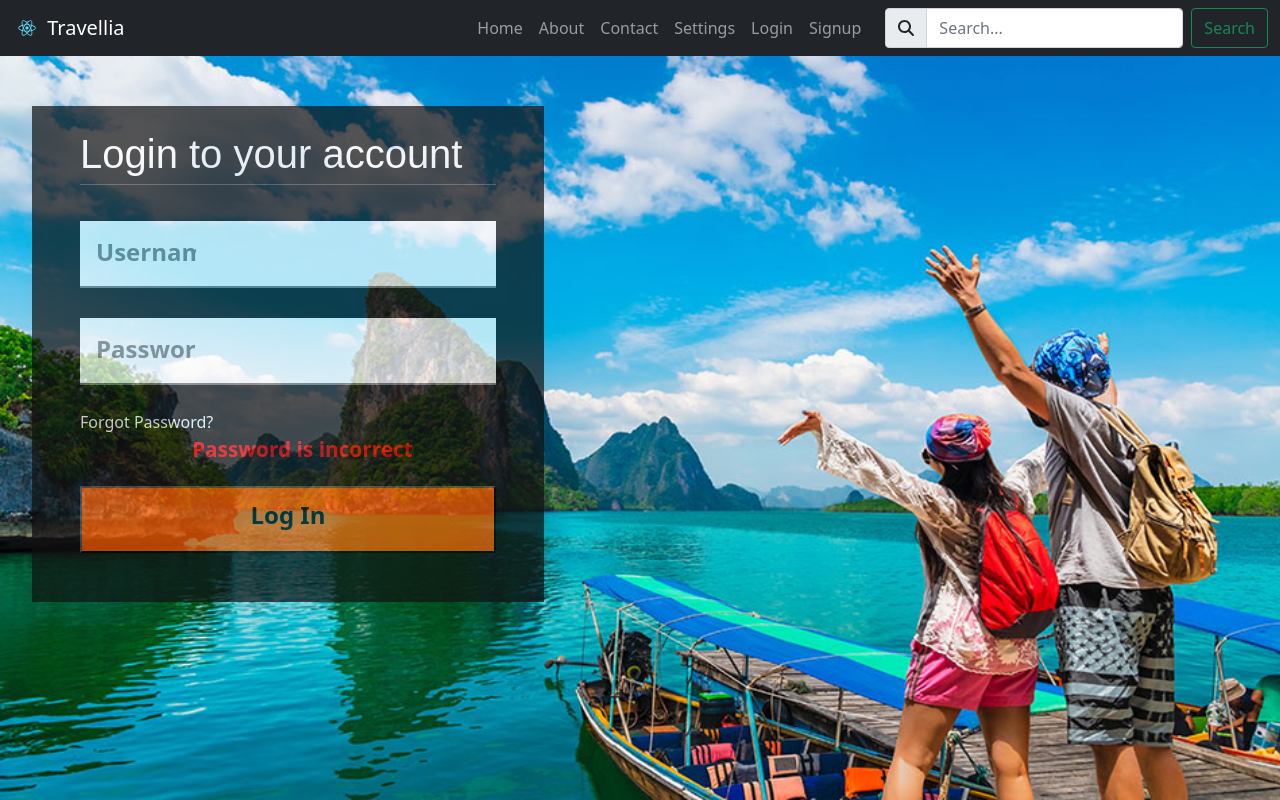
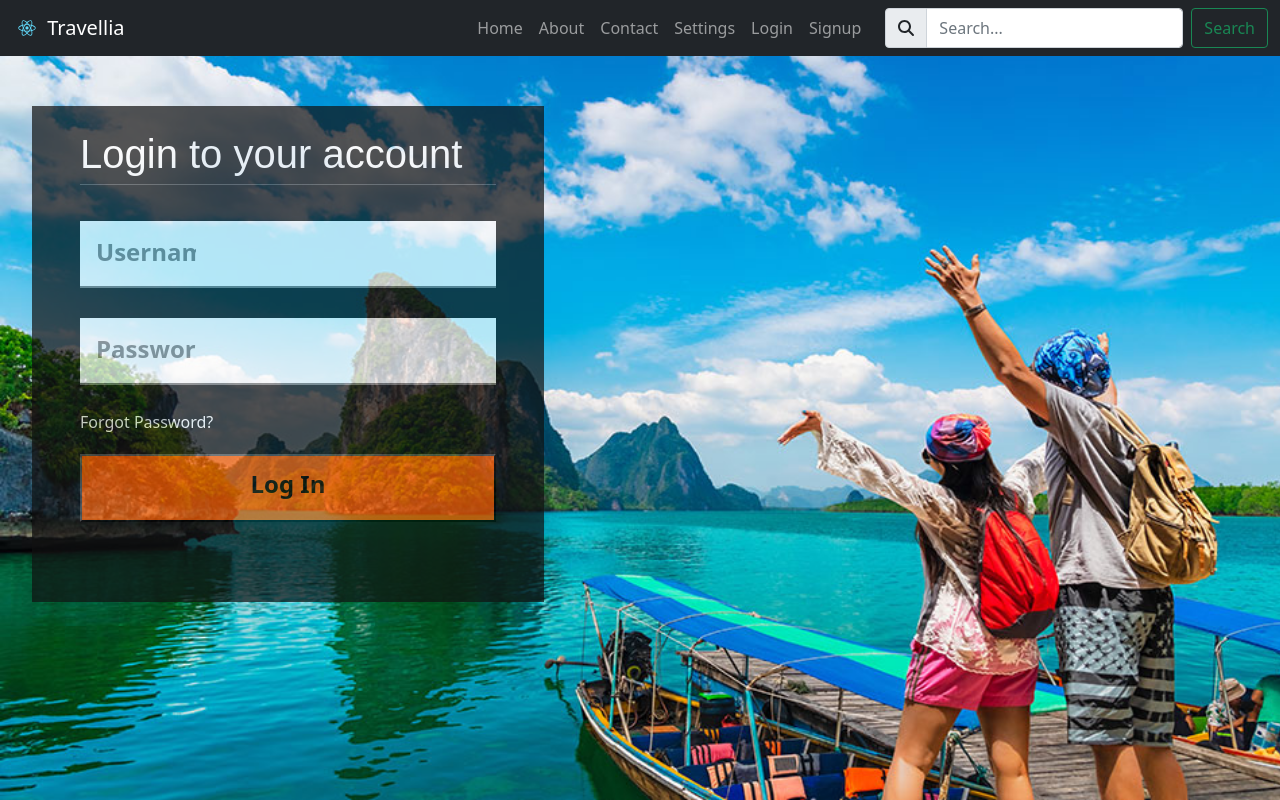
Before and after one commit to reileighh/MERN-stack, a React (Create React App) app in the folder client/: page /Login in a window 1280 px wide. Built offline with nearby package versions, Linux system fonts and the light colour scheme.

Commit message:
fixed login page

```diff
--- a/client/src/pages/Login.js
+++ b/client/src/pages/Login.js
@@ -14,7 +14,7 @@ function Login() {
   //   flex-direction:row;
   // `
   const navigate = useNavigate();
-  const [posts, setPosts] = useState([]);
+  const [posts, setPosts] = useState("");
 
   const [values, setValues] = useState({
     username:"",
@@ -45,8 +45,10 @@ function Login() {
        navigate('/Booking');
      } else if(res.status === 409){
        console.log("Password is wrong");
+       setPosts("Password is incorrect");
      } else{
        console.log("user does not exist!");
+       setPosts("User does not exist");
      }
   })
   .then((data)=>{
@@ -111,7 +113,7 @@ function Login() {
           </div>
 
           <div className="loginError" style={{display:'inline-block',marginLeft:'7rem' }}>
-            Password is incorrect
+            {posts}
           </div>
 
           </div>
```
